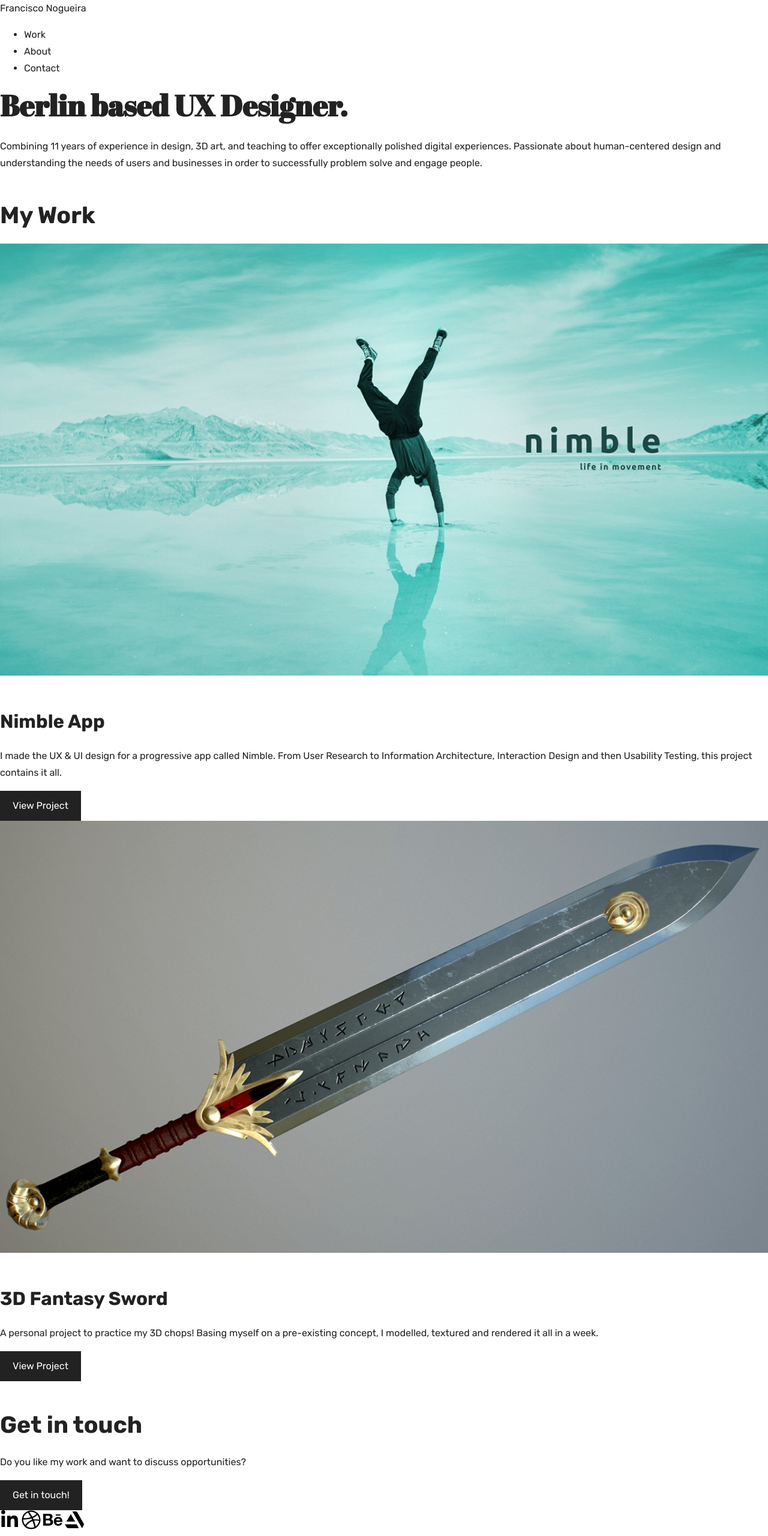
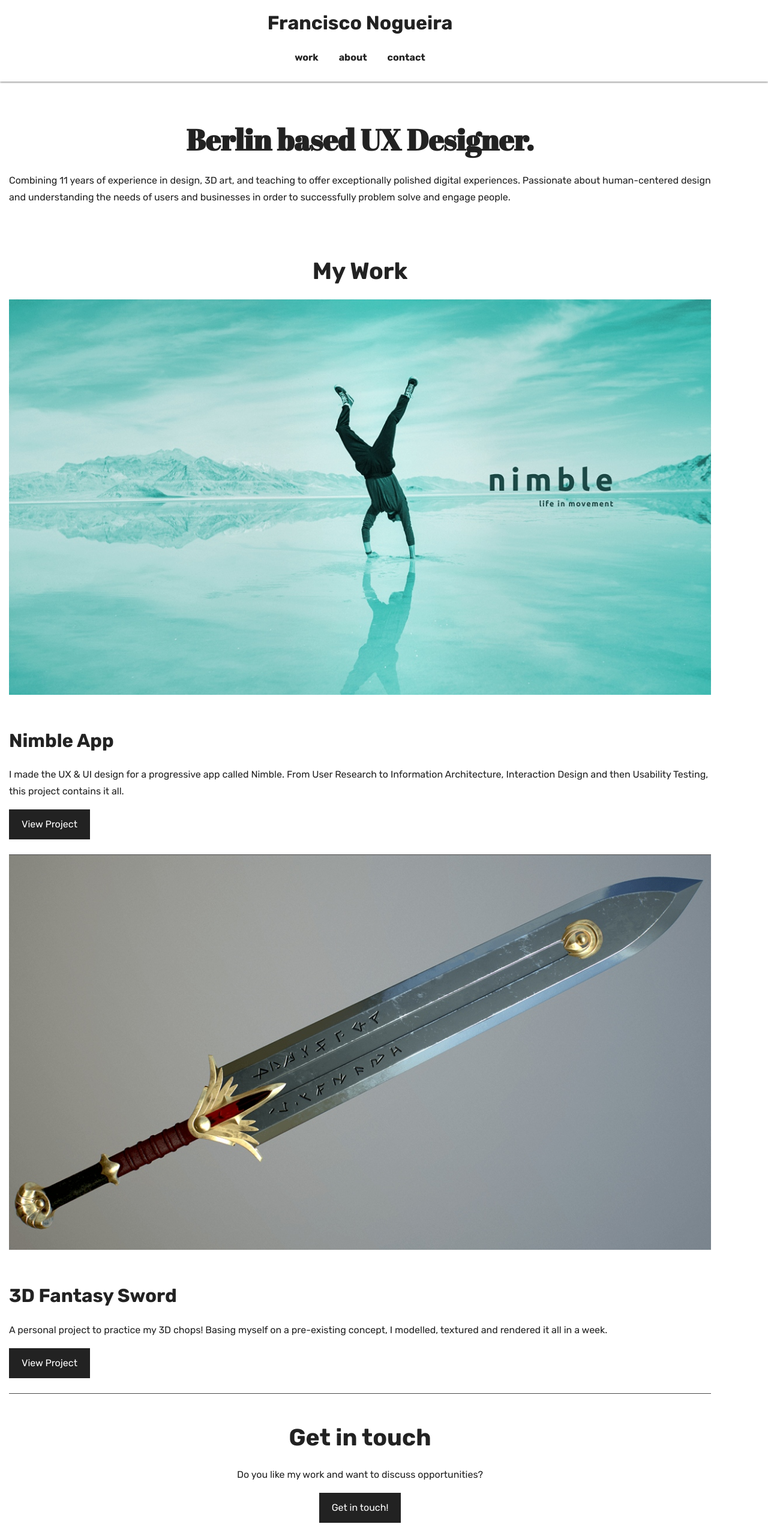
Before and after one commit to franciscoscn/Portfolio-Site-Francisco-Nogueira, a plain HTML site: page index.html in a window 1280 px wide. Shown: the top 2560 px of the page at 60% size. Drawn offline with nearby package versions, Linux system fonts and the light colour scheme.

Commit message:
task 1.7 css styling
change log for 1.7
- changed css colors to be all hex
- changed 'a:link' to just 'a'
- changed '.button:link' to 'button'
- made links underline for better accessibility
- added css styling to all the pages

```diff
--- a/css/style.css
+++ b/css/style.css
@@ -2,23 +2,44 @@
 Colors used:
 Primary Color (Almost Black): #222222;
 Secondary Color (White): #ffffff;
-Link Color (Tiffany Blue): #01C1B8;
+Link Color (Tiffany Blue): #01c1b8;
 
 Typefaces used:
 font-family: 'Abril Fatface', cursive;
 font-family: 'Rubik', sans-serif;
 */
+html {
+  font-size: 100%;
+  /*16px*/
+}
 
-html {
-  font-size: 100%; /*16px*/
+* {
+  box-sizing: border-box;
+}
+
+header {
+  text-align: center;
+  padding: 10px 0;
+  background-color: #ffffff;
+  position: fixed;
+  width: 100%;
+  box-shadow: 0px 1px 3px 0px #777777;
 }
 
 body {
-  background: white;
+  background: #ffffff;
   font-family: 'Rubik', sans-serif;
   font-weight: 400;
   line-height: 1.75;
   color: #222222;
+}
+
+footer {
+  text-align: center;
+}
+
+main {
+  padding-top: 133px;
 }
 
 p {
@@ -32,12 +53,13 @@
 
 h1 {
   font-family: 'Abril Fatface', cursive;
-  margin-top: 0;
+  /*margin-top: 0;*/
   font-size: 3.052rem;
 }
 
 h2 {
   font-size: 2.441rem;
+  text-align: center;
 }
 
 h3 {
@@ -60,20 +82,21 @@
   width: 100%;
 }
 
-a:link, a:visited {
+a, a:visited {
   color: #222222;
   text-decoration: none;
 }
 
 a:hover, a:focus {
-  color: #01c1b8;
+  color: #555555;
+  text-decoration: underline;
 }
 
 a:active {
-  color: #019890;
+  color: #777777;
 }
 
-.button:link, .button:visited {
+.button, .button:visited {
   background-color: #222222;
   color: #ffffff;
   border: 1px solid #222222;
@@ -89,3 +112,69 @@
   color: #222222;
   border: 1px solid #222222;
 }
+
+/* Layout styling */
+.container {
+  padding: 0 15px;
+  max-width: 1200px;
+}
+
+#work .row {
+  padding-bottom: 25px;
+  border-bottom: 1px solid #4a4a4a;
+}
+
+#hero {
+  padding: 20px 0;
+  display: inline-block;
+  width: 100%;
+}
+
+#hero h1 {
+  text-align: center;
+}
+
+#content {
+  padding: 20px 0;
+  display: inline-block;
+  width: 100%;
+  padding-bottom: 25px;
+  border-bottom: 1px solid #4a4a4a;
+}
+
+.logo {
+  font-size: 2rem;
+  font-weight: 700;
+}
+
+nav {
+  display: inline-block;
+  width: 100%;
+}
+
+nav>ul {
+  list-style-type: none;
+  padding: 0;
+}
+
+nav>ul>li {
+  display: inline-block;
+}
+
+nav>ul>li>a {
+  padding: 0 15px;
+  text-transform: lowercase;
+  font-weight: 700;
+}
+
+.rounded_img {
+  border-radius: 50%;
+}
+
+.social_icons {
+  margin-top: 25px;
+}
+
+ .single_social_icon{
+   padding: 0 15px;
+ }
--- a/index.html
+++ b/index.html
@@ -17,8 +17,8 @@
 
 <body>
   <header>
-    <div>
-      <a href="index.html">Francisco Nogueira</a>
+    <div class="container">
+      <a href="index.html" class="logo">Francisco Nogueira</a>
       <nav>
         <!-- Section for the main navigation -->
         <ul>
@@ -31,7 +31,7 @@
   </header>
 
   <main>
-    <div>
+    <div class="container">
       <!-- main container -->
       <div id="hero">
         <!-- hero container -->
@@ -39,10 +39,10 @@
         <p>Combining 11 years of experience in design, 3D art, and teaching to offer exceptionally polished digital experiences. Passionate about human-centered design and understanding the needs of users and businesses in order to successfully problem solve and engage people.</p>
       </div>
 
-      <div id="content">
+      <div id="work">
         <!-- projects container -->
         <h2>My Work</h2>
-        <div>
+        <div class="row">
           <!-- project cards container -->
           <div>
             <!-- project picture column container -->
@@ -58,7 +58,7 @@
             <a href="#" class="button">View Project</a>
           </div>
         </div>
-        <div>
+        <div class="row">
           <!-- project cards container -->
           <div>
             <!-- project picture column container -->
@@ -79,29 +79,29 @@
   </main>
 
   <footer id="contact">
-    <div>
+    <div class="container">
       <h2>Get in touch</h2>
       <p>Do you like my work and want to discuss opportunities?</p>
       <a href="mailto:franciscoscn@gmail.com" class="button">Get in touch!</a>
-      <div>
+      <div class="social_icons">
         <!-- social media placeholders -->
-        <a href="https://www.linkedin.com/in/franciscoscn/" target="_blank"><svg width="32" height="32" aria-hidden="true" focusable="false" data-prefix="fab" data-icon="linkedin-in" class="svg-inline--fa fa-linkedin-in fa-w-14" role="img" xmlns="http://www.w3.org/2000/svg" viewbox="0 0 448 512">
+        <a href="https://www.linkedin.com/in/franciscoscn/" target="_blank" class="single_social_icon"><svg width="32" height="32" aria-hidden="true" focusable="false" data-prefix="fab" data-icon="linkedin-in" class="svg-inline--fa fa-linkedin-in fa-w-14" role="img" xmlns="http://www.w3.org/2000/svg" viewbox="0 0 448 512">
             <path fill="black" d="M100.28 448H7.4V148.9h92.88zM53.79 108.1C24.09 108.1 0 83.5 0 53.8a53.79 53.79 0 0 1 107.58 0c0 29.7-24.1 54.3-53.79 54.3zM447.9 448h-92.68V302.4c0-34.7-.7-79.2-48.29-79.2-48.29 0-55.69 37.7-55.69 76.7V448h-92.78V148.9h89.08v40.8h1.3c12.4-23.5 42.69-48.3 87.88-48.3 94 0 111.28 61.9 111.28 142.3V448z">
             </path>
           </svg></a>
-        <a href="https://dribbble.com/fscn" target="_blank"><svg width="32" height="32" aria-hidden="true" focusable="false" data-prefix="fab" data-icon="dribbble" class="svg-inline--fa fa-dribbble fa-w-16" role="img" xmlns="http://www.w3.org/2000/svg" viewbox="0 0 512 512">
+        <a href="https://dribbble.com/fscn" target="_blank" class="single_social_icon"><svg width="32" height="32" aria-hidden="true" focusable="false" data-prefix="fab" data-icon="dribbble" class="svg-inline--fa fa-dribbble fa-w-16" role="img" xmlns="http://www.w3.org/2000/svg" viewbox="0 0 512 512">
             <path fill="black" d="M256 8C119.252 8 8 119.252 8 256s111.252 248 248 248 248-111.252 248-248S392.748 8 256 8zm163.97 114.366c29.503 36.046 47.369 81.957 47.835 131.955-6.984-1.477-77.018-15.682-147.502-6.818-5.752-14.041-11.181-26.393-18.617-41.614 78.321-31.977 113.818-77.482 118.284-83.523zM396.421 97.87c-3.81 5.427-35.697 48.286-111.021 76.519-34.712-63.776-73.185-116.168-79.04-124.008 67.176-16.193 137.966 1.27 190.061 47.489zm-230.48-33.25c5.585 7.659 43.438 60.116 78.537 122.509-99.087 26.313-186.36 25.934-195.834 25.809C62.38 147.205 106.678 92.573 165.941 64.62zM44.17 256.323c0-2.166.043-4.322.108-6.473 9.268.19 111.92 1.513 217.706-30.146 6.064 11.868 11.857 23.915 17.174 35.949-76.599 21.575-146.194 83.527-180.531 142.306C64.794 360.405 44.17 310.73 44.17 256.323zm81.807 167.113c22.127-45.233 82.178-103.622 167.579-132.756 29.74 77.283 42.039 142.053 45.189 160.638-68.112 29.013-150.015 21.053-212.768-27.882zm248.38 8.489c-2.171-12.886-13.446-74.897-41.152-151.033 66.38-10.626 124.7 6.768 131.947 9.055-9.442 58.941-43.273 109.844-90.795 141.978z">
             </path>
           </svg></a>
-        <a href="https://www.behance.net/fscn" target="_blank"><svg width="32" height="32" aria-hidden="true" focusable="false" data-prefix="fab" data-icon="behance" class="svg-inline--fa fa-behance fa-w-18" role="img" xmlns="http://www.w3.org/2000/svg" viewbox="0 0 576 512">
+        <a href="https://www.behance.net/fscn" target="_blank" class="single_social_icon"><svg width="32" height="32" aria-hidden="true" focusable="false" data-prefix="fab" data-icon="behance" class="svg-inline--fa fa-behance fa-w-18" role="img" xmlns="http://www.w3.org/2000/svg" viewbox="0 0 576 512">
             <path fill="black" d="M232 237.2c31.8-15.2 48.4-38.2 48.4-74 0-70.6-52.6-87.8-113.3-87.8H0v354.4h171.8c64.4 0 124.9-30.9 124.9-102.9 0-44.5-21.1-77.4-64.7-89.7zM77.9 135.9H151c28.1 0 53.4 7.9 53.4 40.5 0 30.1-19.7 42.2-47.5 42.2h-79v-82.7zm83.3 233.7H77.9V272h84.9c34.3 0 56 14.3 56 50.6 0 35.8-25.9 47-57.6 47zm358.5-240.7H376V94h143.7v34.9zM576 305.2c0-75.9-44.4-139.2-124.9-139.2-78.2 0-131.3 58.8-131.3 135.8 0 79.9 50.3 134.7 131.3 134.7 61.3 0 101-27.6 120.1-86.3H509c-6.7 21.9-34.3 33.5-55.7 33.5-41.3 0-63-24.2-63-65.3h185.1c.3-4.2.6-8.7.6-13.2zM390.4 274c2.3-33.7 24.7-54.8 58.5-54.8 35.4 0 53.2 20.8 56.2 54.8H390.4z">
             </path>
           </svg></a>
-        <a href="https://www.artstation.com/franciscoscn" target="_blank"><svg width="32" height="32" aria-hidden="true" focusable="false" data-prefix="fab" data-icon="artstation" class="svg-inline--fa fa-artstation fa-w-16" role="img" xmlns="http://www.w3.org/2000/svg" viewbox="0 0 512 512">
+        <a href="https://www.artstation.com/franciscoscn" target="_blank" class="single_social_icon"><svg width="32" height="32" aria-hidden="true" focusable="false" data-prefix="fab" data-icon="artstation" class="svg-inline--fa fa-artstation fa-w-16" role="img" xmlns="http://www.w3.org/2000/svg" viewbox="0 0 512 512">
             <path fill="black" d="M2 377.4l43 74.3A51.35 51.35 0 0 0 90.9 480h285.4l-59.2-102.6zM501.8 350L335.6 59.3A51.38 51.38 0 0 0 290.2 32h-88.4l257.3 447.6 40.7-70.5c1.9-3.2 21-29.7 2-59.1zM275 304.5l-115.5-200L44 304.5z"></path>
           </svg></a>
       </div>
-      <p>Copyright Francisco Nogueira 2022</p>
+      <p>© Francisco Nogueira 2022</p>
     </div>
   </footer>
 </body>
```
Also changed, not shown: about.html (+17 -17 lines), sword.html (+10 -10 lines).
